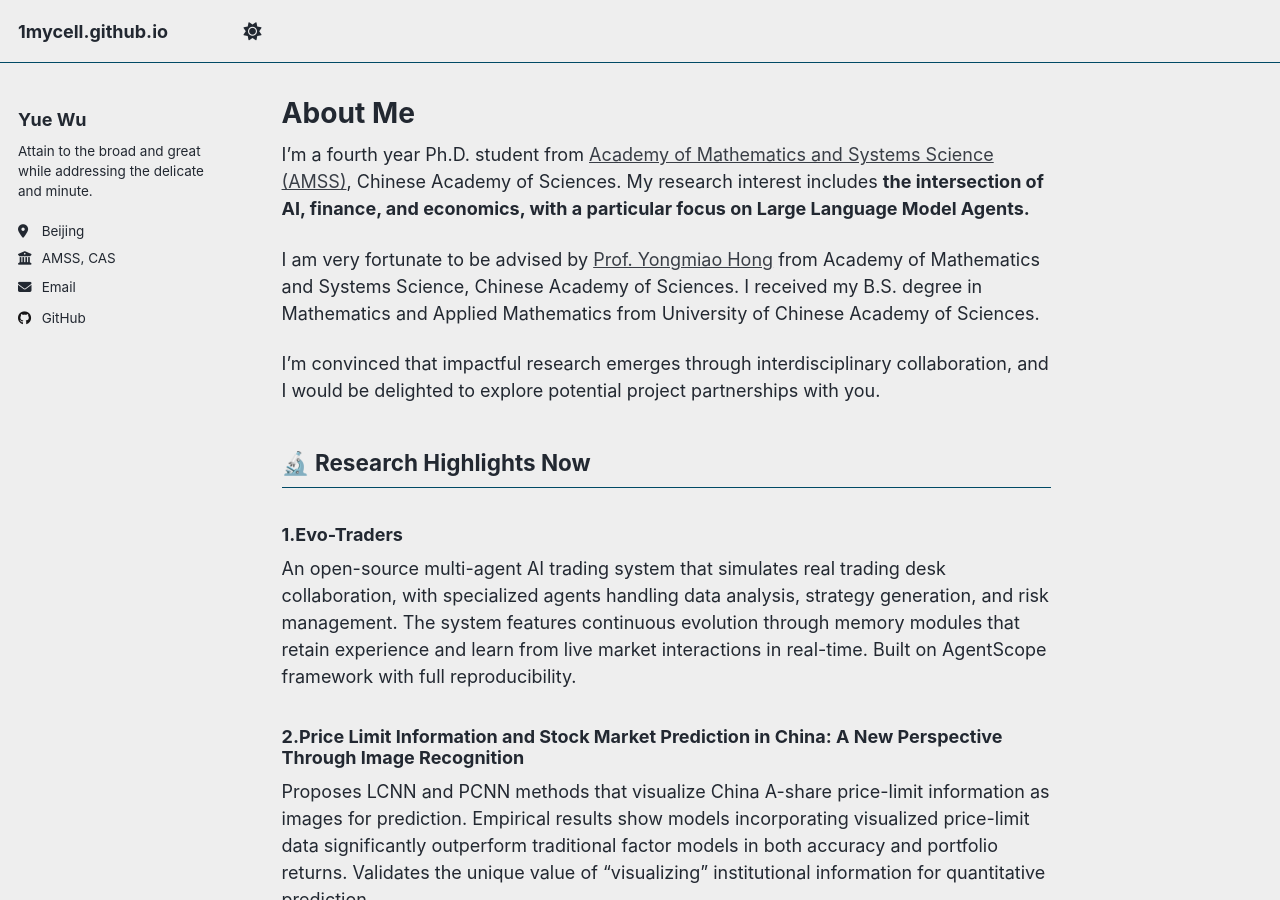
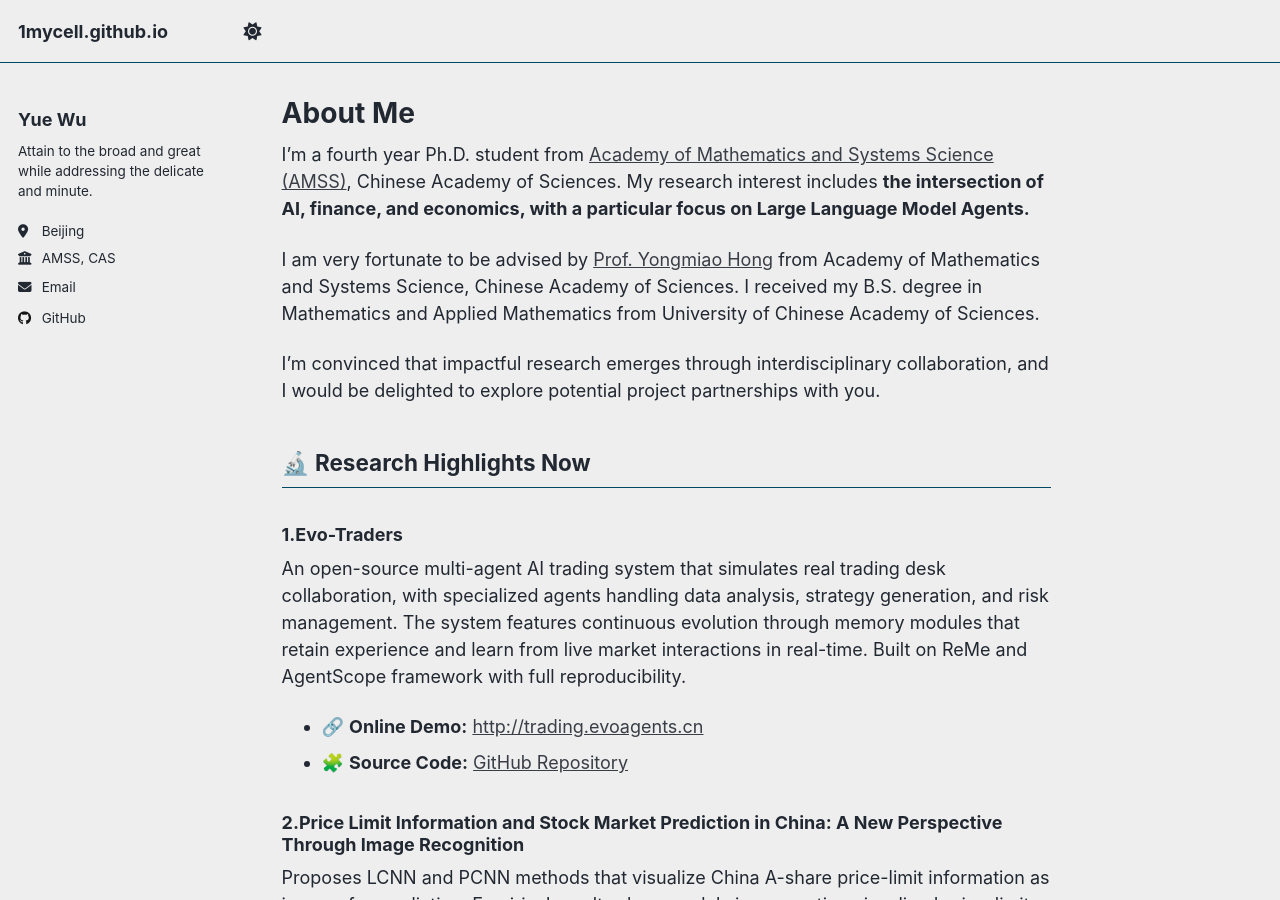
Before and after one commit to 1mycell/1mycell.github.io, a Jekyll site: the page built from _pages/about.md, in a window 1280 px wide and 900 px high. Built offline with Jekyll 4.4.1, drawn with Linux system fonts in a browser that asks for light colours; a script that is not in the unit is left out.

Commit message:
Revise Evo-Traders project description
Updated the description of the Evo-Traders project to reflect the use of the ReMe framework in addition to AgentScope.

```diff
--- a/_pages/about.md
+++ b/_pages/about.md
@@ -20,7 +20,9 @@ I’m convinced that impactful research emerges through interdisciplinary collab
 ## 🔬 Research Highlights Now
 ### 1.Evo-Traders
 
-An open-source multi-agent AI trading system that simulates real trading desk collaboration, with specialized agents handling data analysis, strategy generation, and risk management. The system features continuous evolution through memory modules that retain experience and learn from live market interactions in real-time. Built on AgentScope framework with full reproducibility.
+An open-source multi-agent AI trading system that simulates real trading desk collaboration, with specialized agents handling data analysis, strategy generation, and risk management. The system features continuous evolution through memory modules that retain experience and learn from live market interactions in real-time. Built on ReMe and AgentScope framework with full reproducibility.
+- 🔗 **Online Demo:** [http://trading.evoagents.cn](http://trading.evoagents.cn)
+- 🧩 **Source Code:** [GitHub Repository](https://github.com/agentscope-ai/agentscope-samples/tree/main/evotraders)
 
 ### 2.Price Limit Information and Stock Market Prediction in China: A New Perspective Through Image Recognition
 
```
